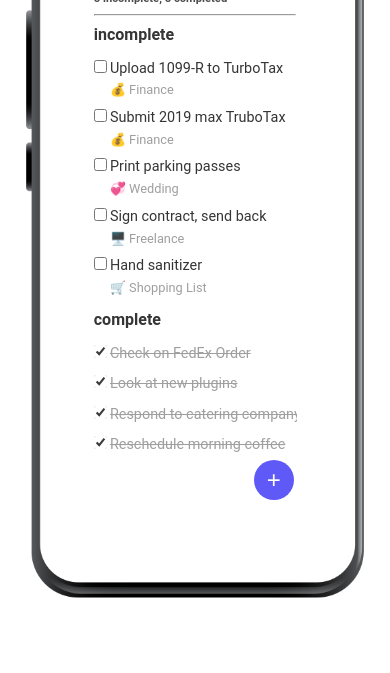
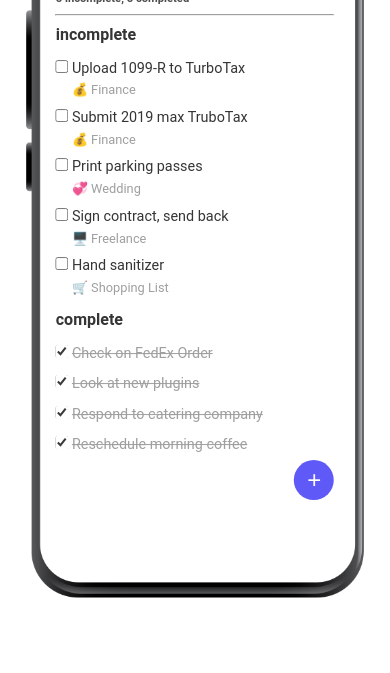
Before and after one commit to miladsafari20/MockupTodoMobile, a plain HTML site: page index.html in a window 390 px wide. Shown: the part 173-846 px from the top of the page. Drawn offline with Linux system fonts and the light colour scheme.

Commit message:
Update CSS styling btn & with mobile content

```diff
--- a/style.css
+++ b/style.css
@@ -43,6 +43,7 @@ section.mobile-title , .mobile-title .icon{
   transform: translate(50%,-50%);
   height: 77vh;
   overflow-y: auto;
+  width: 33%;
 }
 .content-mobile span{
   font-size: var(--font-icon);
@@ -56,7 +57,7 @@ section.mobile-title , .mobile-title .icon{
     font-size: 0.7rem;
 }
 section.incomplete , section.complete{
-  margin-right: -8px;
+  /* margin-right: -8px; */
 }
 .incomplete h3 , .complete h3{
   padding: 0.6rem 0;
@@ -107,7 +108,7 @@ input[type="checkbox"]{
   border-radius: 50%;
   position: sticky;
   bottom: 1rem;
-  left: 10rem;
+  left: 20rem;
 }
 .btn span{
   color: #fff;
```
